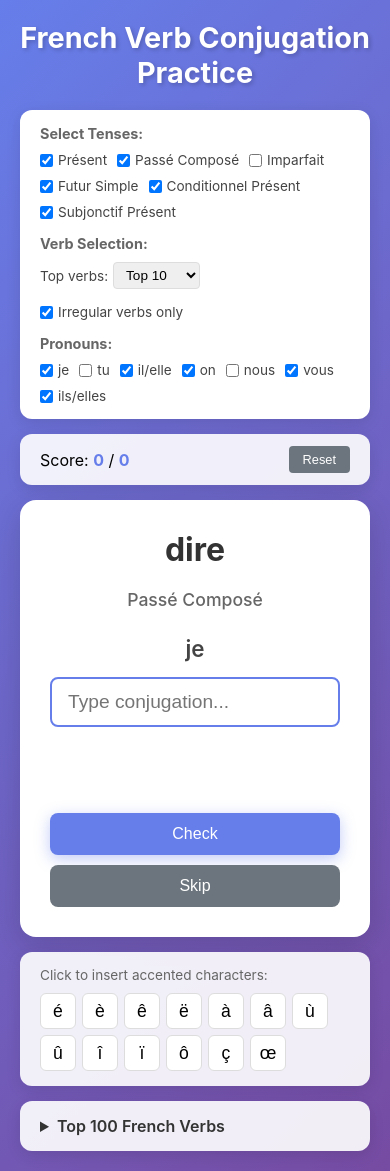
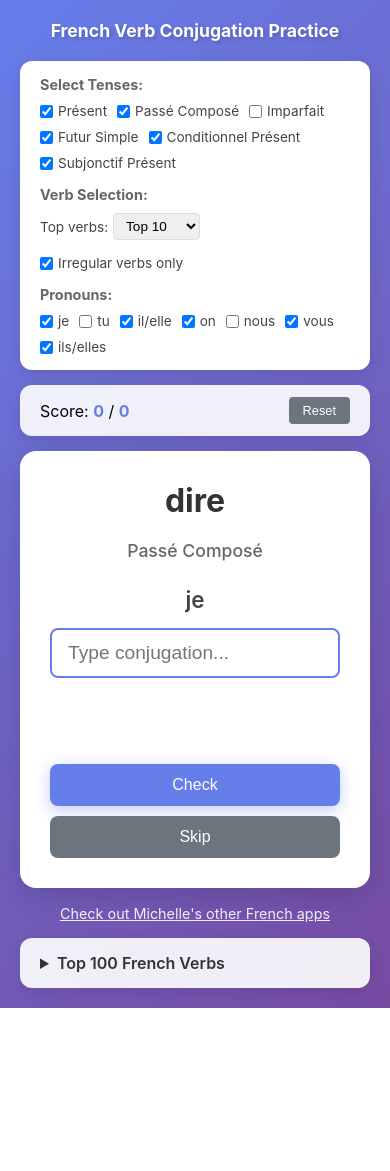
Before and after one commit to wuwei169/conjugaison, a Flask app: page / in a window 390 px wide. After the commit the page ends 1008 px from the top, so only its background shows below. Run offline with Flask 3, Linux system fonts and the light colour scheme.

Commit message:
Shrink title on mobile, replace accent helper with apps link
Co-Authored-By: Claude Sonnet 4.6 <noreply@anthropic.com>

```diff
--- a/static/style.css
+++ b/static/style.css
@@ -299,40 +299,15 @@ h1 {
     background: #5a6268;
 }
 
-.accent-helper {
-    background: rgba(255,255,255,0.9);
-    border-radius: 12px;
-    padding: 15px 20px;
-    box-shadow: 0 4px 15px rgba(0,0,0,0.1);
+.other-apps-link {
+    text-align: center;
+    margin: 10px 0;
 }
 
-.accent-helper p {
-    font-size: 0.85rem;
-    color: #666;
-    margin-bottom: 10px;
-}
-
-.accent-buttons {
-    display: flex;
-    flex-wrap: wrap;
-    gap: 6px;
-}
-
-.accent-btn {
-    width: 36px;
-    height: 36px;
-    font-size: 1.1rem;
-    border: 1px solid #ddd;
-    border-radius: 6px;
-    background: white;
-    cursor: pointer;
-    transition: background 0.2s;
-}
-
-.accent-btn:hover {
-    background: #667eea;
-    color: white;
-    border-color: #667eea;
+.other-apps-link a {
+    color: rgba(255,255,255,0.9);
+    font-size: 0.9rem;
+    text-decoration: underline;
 }
 
 .verb-list-section {
@@ -401,6 +376,10 @@ h1 {
 }
 
 @media (max-width: 500px) {
+    h1 {
+        font-size: 1.1rem;
+    }
+
     .verb-infinitive {
         font-size: 2rem;
     }
--- a/templates/index.html
+++ b/templates/index.html
@@ -79,23 +79,8 @@
             </div>
         </div>
 
-        <div class="accent-helper">
-            <p>Click to insert accented characters:</p>
-            <div class="accent-buttons">
-                <button class="accent-btn" data-char="é">é</button>
-                <button class="accent-btn" data-char="è">è</button>
-                <button class="accent-btn" data-char="ê">ê</button>
-                <button class="accent-btn" data-char="ë">ë</button>
-                <button class="accent-btn" data-char="à">à</button>
-                <button class="accent-btn" data-char="â">â</button>
-                <button class="accent-btn" data-char="ù">ù</button>
-                <button class="accent-btn" data-char="û">û</button>
-                <button class="accent-btn" data-char="î">î</button>
-                <button class="accent-btn" data-char="ï">ï</button>
-                <button class="accent-btn" data-char="ô">ô</button>
-                <button class="accent-btn" data-char="ç">ç</button>
-                <button class="accent-btn" data-char="œ">œ</button>
-            </div>
+        <div class="other-apps-link">
+            <a href="https://redhoop.com/user/michelle?category=Language" target="_blank" rel="noopener">Check out Michelle's other French apps</a>
         </div>
 
         <details class="verb-list-section">
@@ -403,19 +388,6 @@
             }
         });
 
-        // Accent button helpers
-        document.querySelectorAll('.accent-btn').forEach(btn => {
-            btn.addEventListener('click', () => {
-                const char = btn.dataset.char;
-                const start = answerInput.selectionStart;
-                const end = answerInput.selectionEnd;
-                const value = answerInput.value;
-                answerInput.value = value.substring(0, start) + char + value.substring(end);
-                answerInput.selectionStart = answerInput.selectionEnd = start + 1;
-                answerInput.focus();
-            });
-        });
-
         // Reset session
         function resetSession() {
             correctCount = 0;
```
